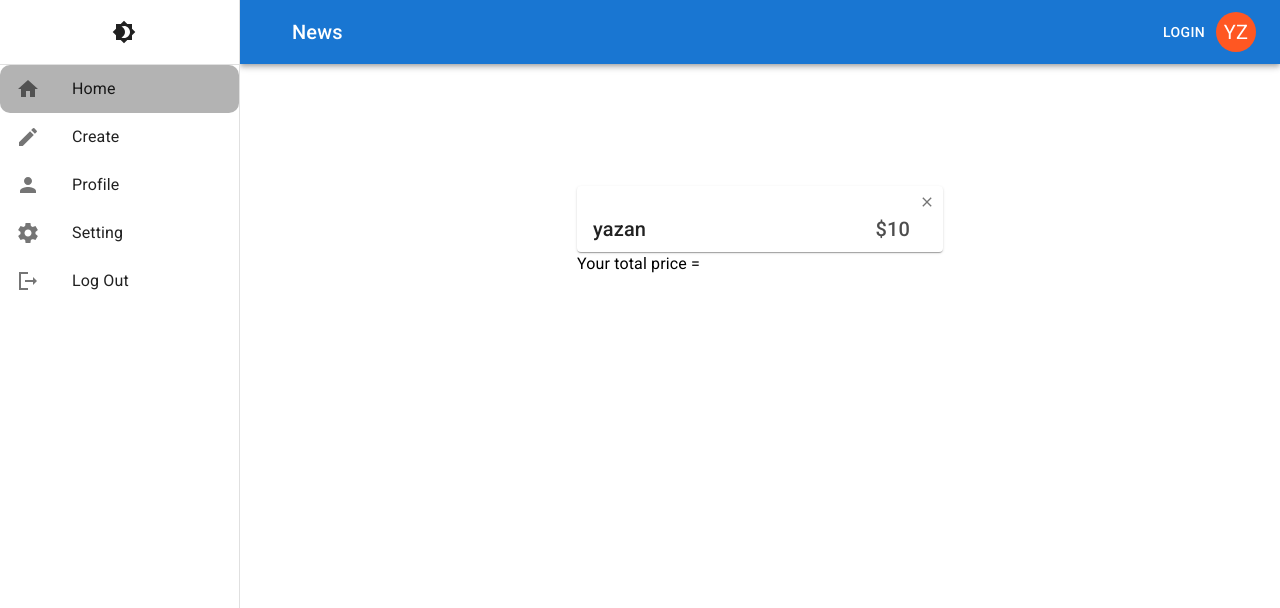
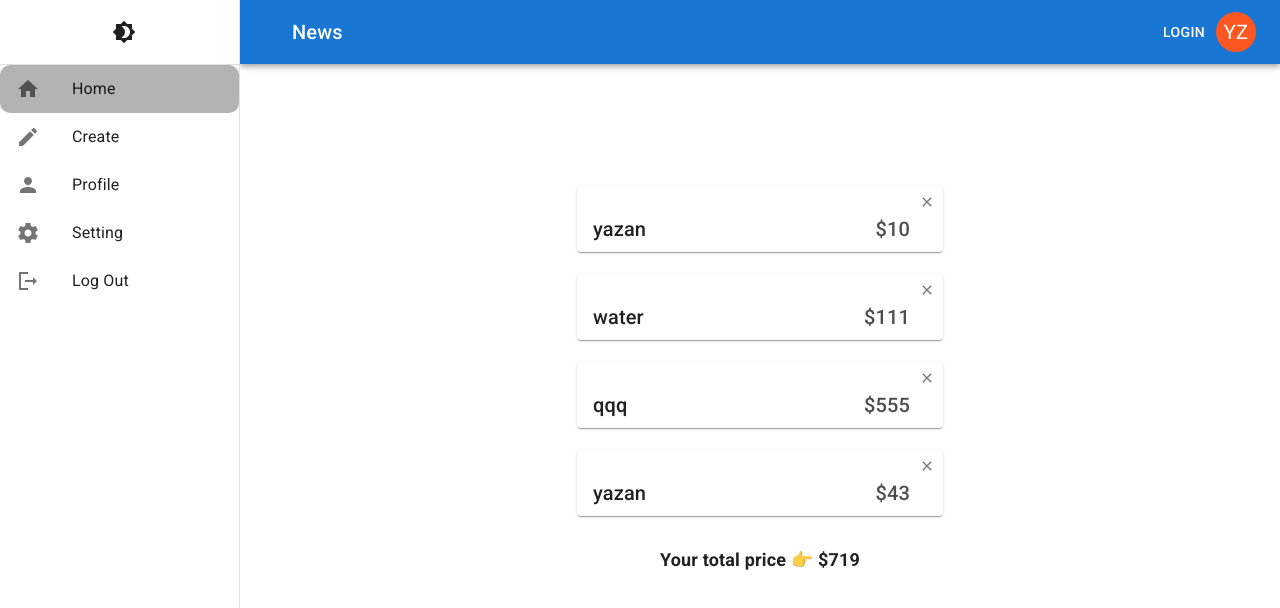
Before and after one commit to yznabuz/MUI-website-calculate-expences, a React (Create React App) app: page / in a window 1280 px wide. Shown: the top 608 px of the page. Built offline with nearby package versions, Linux system fonts and the light colour scheme; data requests are answered from the project's data file.

Commit message:
add total value

```diff
--- a/data/db.json
+++ b/data/db.json
@@ -4,6 +4,21 @@
       "title": "yazan",
       "price": 10,
       "id": 1
+    },
+    {
+      "title": "water",
+      "price": 111,
+      "id": 2
+    },
+    {
+      "title": "qqq",
+      "price": 555,
+      "id": 4
+    },
+    {
+      "title": "yazan",
+      "price": 43,
+      "id": 5
     }
   ]
 }
--- a/src/Pages/Create/Create.jsx
+++ b/src/Pages/Create/Create.jsx
@@ -59,7 +59,7 @@ const Create = () => {
         fullWidth={true}
         onClick={sendData}
         sx={{
-          marginTop: "50px",
+          mt: "90px",
           backgroundColor: theme.palette.btnC.main,
           "&:hover": {
             backgroundColor: theme.palette.btnC.hover,
--- a/src/Pages/Home/Home.jsx
+++ b/src/Pages/Home/Home.jsx
@@ -11,12 +11,14 @@ const Home = () => {
       .then((res) => res.json())
       .then((data) => setMydata(data));
   }, []);
-
-  console.log(mydata);
+  const result = mydata.reduce(
+    (total, currentValue) => (total = total + currentValue.price),
+    0
+  );
 
   return (
     <Box sx={{ mt: "100px", mr: { xs: "240px", sm: "0px" } }}>
-      {mydata.map((item, index) => {
+      {mydata.map((item) => {
         return (
           <Paper
             key={item.id}
@@ -53,8 +55,17 @@ const Home = () => {
           </Paper>
         );
       })}
-      <Typography variant="body1" color="initial">
-        Your total price ={" "}
+      <Typography
+        sx={{
+          mt: "30px",
+          display: "flex",
+          justifyContent: "center",
+          fontWeight: "bold",
+          fontSize: "18px",
+        }}
+        variant="body1"
+      >
+        Your total price 👉 ${result}
       </Typography>
     </Box>
   );
```
